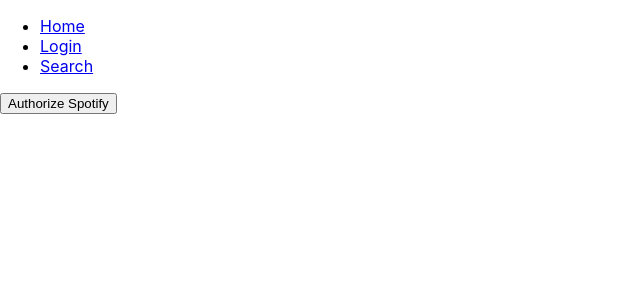
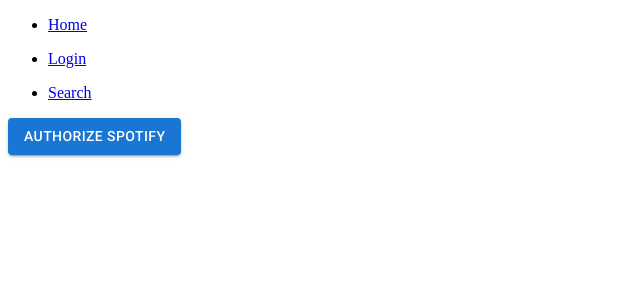
Before and after one commit to cryosis7/ArtistMixer, a React (Create React App) app: page /login in a window 1280 px wide. Shown: the top 300 px of the page, without its empty margins (0-640 px from the left). Built offline with nearby package versions, Linux system fonts and the light colour scheme; no server answers.

Commit message:
Added MUI. Extracted components to their own files

```diff
--- a/package.json
+++ b/package.json
@@ -3,6 +3,10 @@
   "version": "0.1.0",
   "private": true,
   "dependencies": {
+    "@emotion/react": "^11.10.6",
+    "@emotion/styled": "^11.10.6",
+    "@fontsource/roboto": "^4.5.8",
+    "@mui/material": "^5.11.15",
     "@testing-library/jest-dom": "^5.14.1",
     "@testing-library/react": "^13.0.0",
     "@testing-library/user-event": "^13.2.1",
--- a/src/App.tsx
+++ b/src/App.tsx
@@ -1,13 +1,13 @@
 import React, { useEffect, useState } from "react";
-import { BrowserRouter, Link, Route, Routes, redirect } from "react-router-dom";
-import SpotifyAuth from "./components/SpotifyAuth";
-
-const IP_ADDRESS = "http://192.168.1.8:3000";
+import { BrowserRouter, Route, Routes } from "react-router-dom";
+import { HomePage } from "./components/HomePage";
+import { Login } from "./components/Login";
+import { NavBar } from "./components/NavBar";
+import { Search } from "./components/Search";
 
 const App: React.FC = () => {
   const [code, setCode] = useState<string>("");
   const [token, setToken] = useState<string>("");
-  const [searchResults, setSearchResults] = useState<string>("");
 
   useEffect(() => {
     const params = new URLSearchParams(window.location.search);
@@ -20,87 +20,16 @@
 
   return (
     <BrowserRouter>
-      <div>
-        <nav>
-          <ul>
-            <li>
-              <Link to="/">Home</Link>
-            </li>
-            <li>
-              <Link to="/login">Login</Link>
-            </li>
-            <li>
-              <Link to="/search/nf">Search</Link>
-            </li>
-          </ul>
-        </nav>
+      <NavBar />
 
-        <Routes>
-          <Route
-            path="/"
-            element={
-              <>
-                <div>Generic Home Page.</div>
-                <button onClick={() => console.log("Code: ", code)}>
-                  Log Code
-                </button>
-              </>
-            }
-          />
-          <Route
-            path="/login"
-            element={
-              token ? (
-                <div>Token aquired: {token}</div>
-              ) : (
-                <SpotifyAuth
-                  code={code}
-                  setToken={setToken}
-                  clientId={process.env.REACT_APP_SPOTIFY_CLIENT_ID ?? ""}
-                  redirectUri={IP_ADDRESS}
-                  scopes={["user-read-email", "user-read-private"]}
-                />
-              )
-            }
-          />
-          <Route
-            path="/search/nf"
-            element={
-              <>
-                <button
-                  onClick={() => {
-                    const url =
-                      "https://jrfg22ir6f.execute-api.ap-southeast-2.amazonaws.com/api/spotify/search";
-                    const params = new URLSearchParams();
-                    params.set("q", "NF");
-                    params.set("type", "artist");
-                    params.set("token", token);
-                    const requestUrl = `${url}?${params.toString()}`;
-
-                    fetch(requestUrl, {
-                      method: "GET",
-                    })
-                      .then((res) => res.json())
-                      .then((data) => {
-                        setSearchResults(JSON.stringify(data));
-                        console.log(data);
-                      })
-                      .catch((err) => {
-                        // If unauthorized, redirect to login
-                        if (err.status === 401) {
-                          redirect("/login");
-                        }
-                      });
-                  }}
-                >
-                  Search
-                </button>
-                {searchResults ?? <div>{searchResults}</div>}
-              </>
-            }
-          />
-        </Routes>
-      </div>
+      <Routes>
+        <Route path="/" element={<HomePage code={code} />} />
+        <Route
+          path="/login"
+          element={<Login code={code} token={token} setToken={setToken} />}
+        />
+        <Route path="/search/nf" element={<Search token={token} />} />
+      </Routes>
     </BrowserRouter>
   );
 };
--- /dev/null
+++ b/src/components/HomePage.tsx
@@ -0,0 +1,14 @@
+import { Button } from "@mui/material";
+
+interface HomePageProps {
+  code: string;
+}
+
+export const HomePage: React.FC<HomePageProps> = ({ code }) => (
+  <>
+    <div>Generic Home Page.</div>
+    <Button variant="outlined" onClick={() => console.log("Code: ", code)}>
+      Log Code
+    </Button>
+  </>
+);
--- /dev/null
+++ b/src/components/Login.tsx
@@ -0,0 +1,23 @@
+import SpotifyAuth from "./SpotifyAuth";
+
+const IP_ADDRESS = "http://192.168.1.8:3000";
+
+interface LoginProps {
+  code: string;
+  token: string;
+  setToken: React.Dispatch<React.SetStateAction<string>>;
+}
+
+export const Login: React.FC<LoginProps> = ({ code, token, setToken }) => {
+  return token ? (
+    <div>Token aquired: {token}</div>
+  ) : (
+    <SpotifyAuth
+      code={code}
+      setToken={setToken}
+      clientId={process.env.REACT_APP_SPOTIFY_CLIENT_ID ?? ""}
+      redirectUri={IP_ADDRESS}
+      scopes={["user-read-email", "user-read-private"]}
+    />
+  );
+};
--- /dev/null
+++ b/src/components/NavBar.tsx
@@ -0,0 +1,23 @@
+import { Link } from "react-router-dom";
+
+export const NavBar = () => {
+  return (
+    <nav>
+      <ul>
+        <li>
+          <Link to="/">Home</Link>
+        </li>
+      </ul>
+      <ul>
+        <li>
+          <Link to="/login">Login</Link>
+        </li>
+      </ul>
+      <ul>
+        <li>
+          <Link to="/search/nf">Search</Link>
+        </li>
+      </ul>
+    </nav>
+  );
+};
--- a/src/components/RequestToken.tsx
+++ b/src/components/RequestToken.tsx
@@ -1,3 +1,4 @@
+import Button from "@mui/material/Button";
 import { Dispatch, SetStateAction } from "react";
 
 interface RequestTokenProps {
@@ -20,7 +21,8 @@
   return (
     <>
       <div>{code}</div>
-      <button
+      <Button
+        variant="contained"
         onClick={() => {
           const url =
             "https://jrfg22ir6f.execute-api.ap-southeast-2.amazonaws.com/api/authenticate";
@@ -34,7 +36,7 @@
         }}
       >
         Get Token
-      </button>
+      </Button>
     </>
   );
 };
--- /dev/null
+++ b/src/components/Search.tsx
@@ -0,0 +1,46 @@
+import Button from "@mui/material/Button";
+import { useState } from "react";
+import { redirect } from "react-router-dom";
+
+interface SearchProps {
+  token: string;
+}
+
+export const Search: React.FC<SearchProps> = ({ token }) => {
+  const [searchResults, setSearchResults] = useState<string>("");
+
+  return (
+    <>
+      <Button
+        variant="contained"
+        onClick={() => {
+          const url =
+            "https://jrfg22ir6f.execute-api.ap-southeast-2.amazonaws.com/api/spotify/search";
+          const params = new URLSearchParams();
+          params.set("q", "NF");
+          params.set("type", "artist");
+          params.set("token", token);
+          const requestUrl = `${url}?${params.toString()}`;
+
+          fetch(requestUrl, {
+            method: "GET",
+          })
+            .then((res) => res.json())
+            .then((data) => {
+              setSearchResults(JSON.stringify(data));
+              console.log(data);
+            })
+            .catch((err) => {
+              // If unauthorized, redirect to login
+              if (err.status === 401) {
+                redirect("/login");
+              }
+            });
+        }}
+      >
+        Search
+      </Button>
+      {searchResults ?? <div>{searchResults}</div>}
+    </>
+  );
+};
--- a/src/components/SpotifyAuth.tsx
+++ b/src/components/SpotifyAuth.tsx
@@ -1,6 +1,7 @@
 import * as React from "react";
 import { SetStateAction } from "react";
 import { RequestToken } from "./RequestToken";
+import Button from "@mui/material/Button";
 
 interface SpotifyAuthProps {
   code: string;
@@ -40,9 +41,9 @@
   return code ? (
     <RequestToken code={code} setToken={setToken} />
   ) : (
-    <button role="link" onClick={authorizeSpotify}>
+    <Button variant="contained" role="link" onClick={authorizeSpotify}>
       Authorize Spotify
-    </button>
+    </Button>
   );
 };
 
```
Also changed, not shown: src/index.tsx (+9 -6 lines), 1 other file (tests, documents, lock files or other folders).
